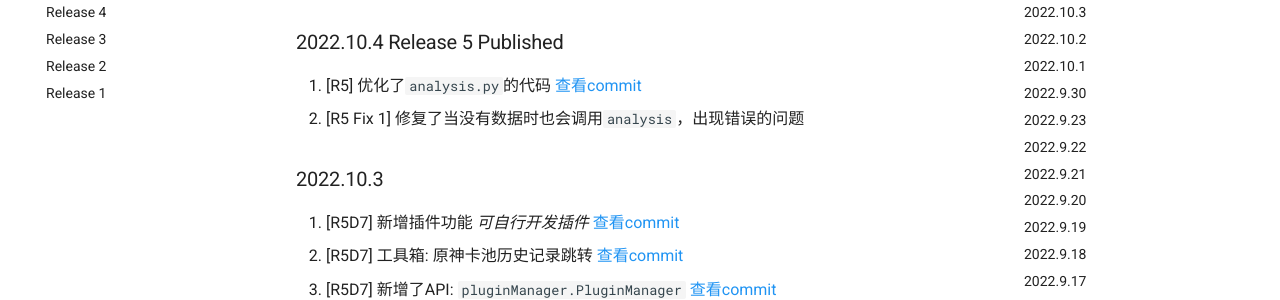
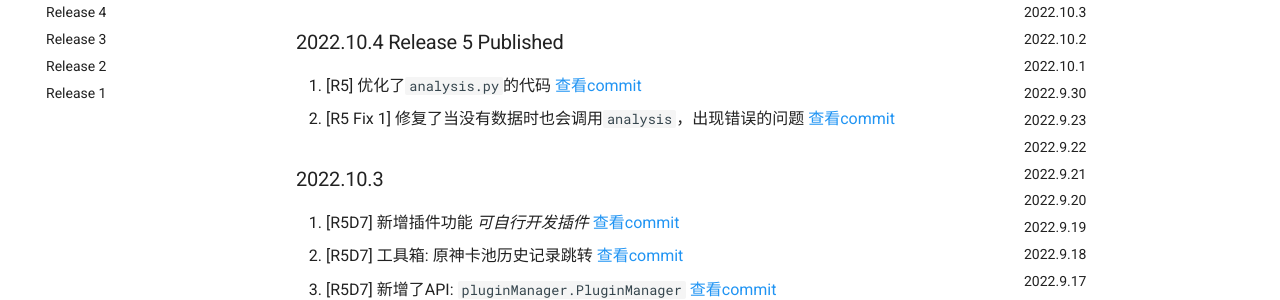
Before and after one commit to AuroraZiling/sangonomiya, an MkDocs documentation site: the page built from docs/docs/dev_logs/r5.md, in a window 1280 px wide and 900 px high. Shown: the part 201-501 px from the top of the window. Built offline with MkDocs 1.6.1 and Material for MkDocs 9.7.7, drawn with Linux system fonts in a browser that asks for light colours; comment, search, counter and statistics services are not loaded.

```diff
--- a/docs/docs/dev_logs/r5.md
+++ b/docs/docs/dev_logs/r5.md
@@ -1,7 +1,7 @@
 ### 2022.10.4 Release 5 Published
 
 1. [R5] 优化了`analysis.py`的代码 [查看commit](https://github.com/AuroraZiling/genshin-pray-export/commit/6e253c71bff7d2678bf2fc204a702356955c6c77)
-2. [R5 Fix 1] 修复了当没有数据时也会调用`analysis`，出现错误的问题
+2. [R5 Fix 1] 修复了当没有数据时也会调用`analysis`，出现错误的问题 [查看commit](https://github.com/AuroraZiling/genshin-pray-export/commit/a15b6bc4c3d9cbeb4827427d42dc85d8acb3bb75)
 
 ### 2022.10.3
 
```
Also changed, not shown: README.md.
